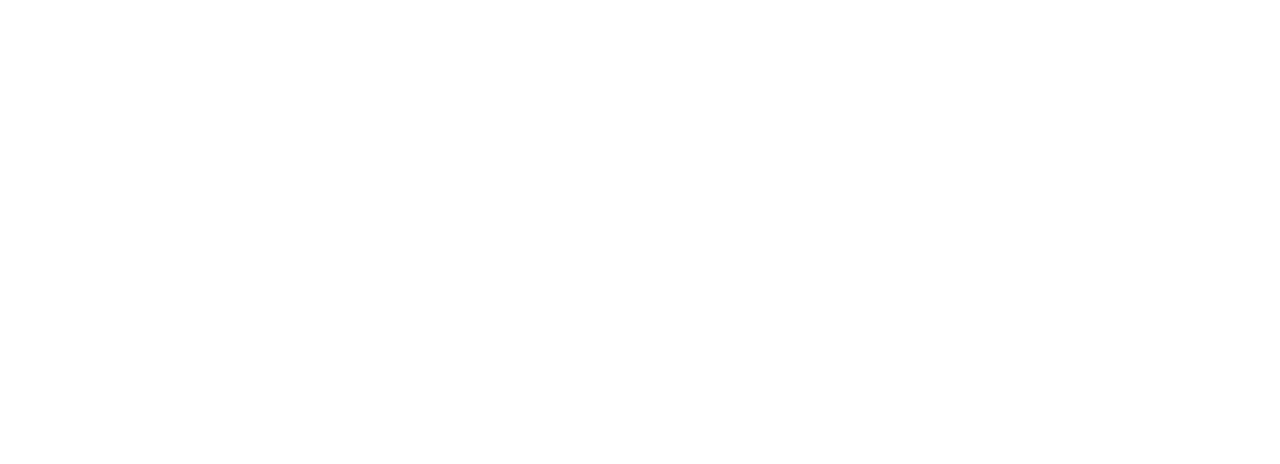
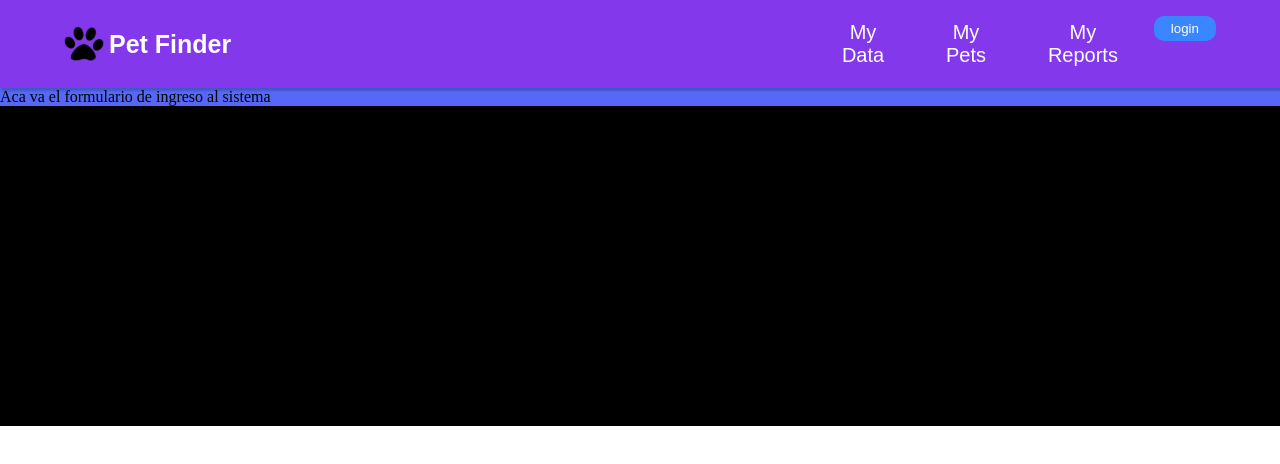
Before and after one commit to PabloMur/desafio8, a React app: page /login in a window 1280 px wide. Before the commit this address had no page. Shown: the top 464 px of the page. Built offline with nearby package versions, Linux system fonts and the light colour scheme; a web font is replaced by a local one.

Commit message:
entendiendo un poco mas de como es el flujo de trabajo

```diff
--- /dev/null
+++ b/src/pages/LoginPage.tsx
@@ -0,0 +1,7 @@
+import React from "react";
+
+const LoginPage = () => {
+  return <div>Aca va el formulario de ingreso al sistema</div>;
+};
+
+export { LoginPage };
--- a/src/router/index.tsx
+++ b/src/router/index.tsx
@@ -8,6 +8,7 @@
 import { MapboxPage } from "pages/Mapbox";
 import { ReportPage } from "pages/Report";
 import { PetAroundPage } from "pages/PetsAround";
+import { LoginPage } from "pages/LoginPage";
 
 function AppRoutes() {
   return (
@@ -18,6 +19,7 @@
         <Route path="mapbox" element={<MapboxPage />}></Route>
         <Route path="report" element={<ReportPage />}></Route>
         <Route path="pets-around" element={<PetAroundPage />}></Route>
+        <Route path="login" element={<LoginPage />}></Route>
         <Route path="search/:query" element={<SearchResults />}></Route>
       </Route>
     </Routes>
```
Also changed, not shown: src/components/pet-card/index.tsx (added), src/components/pet-card/styles.css (added).
